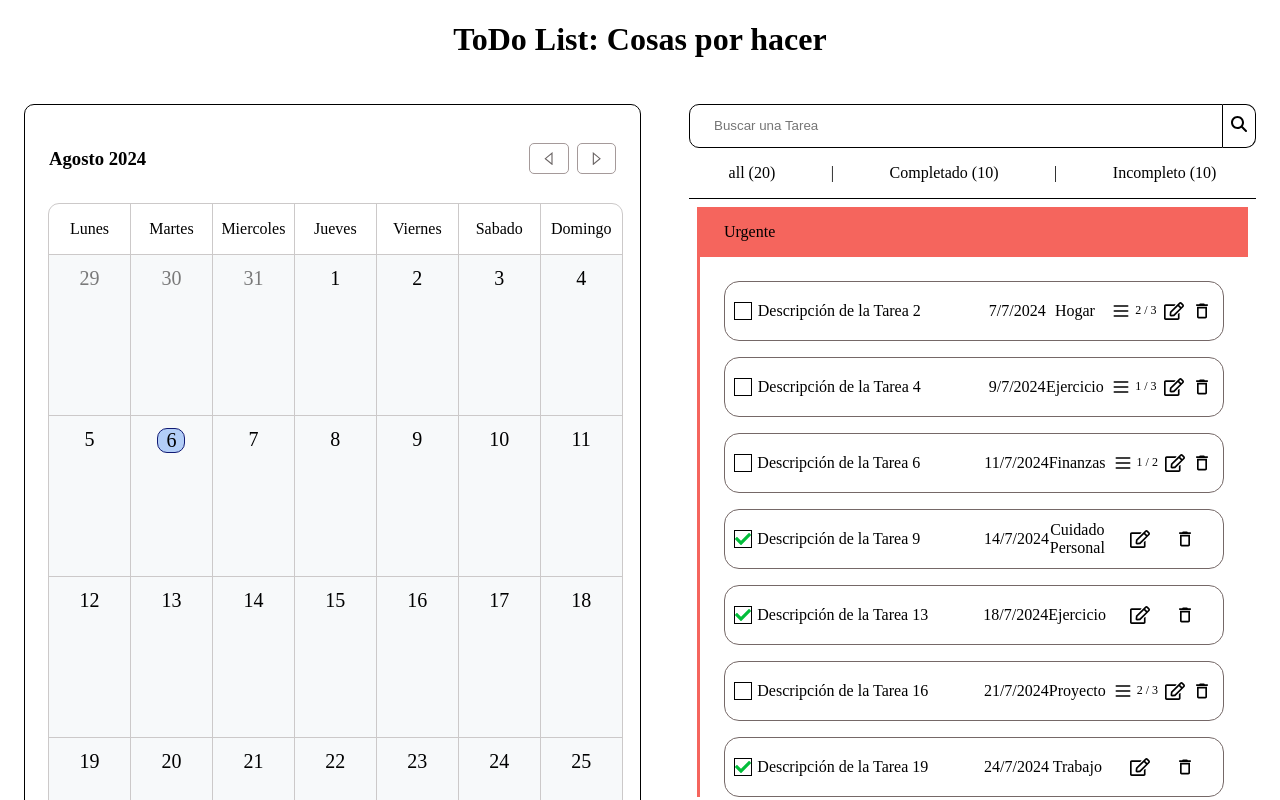
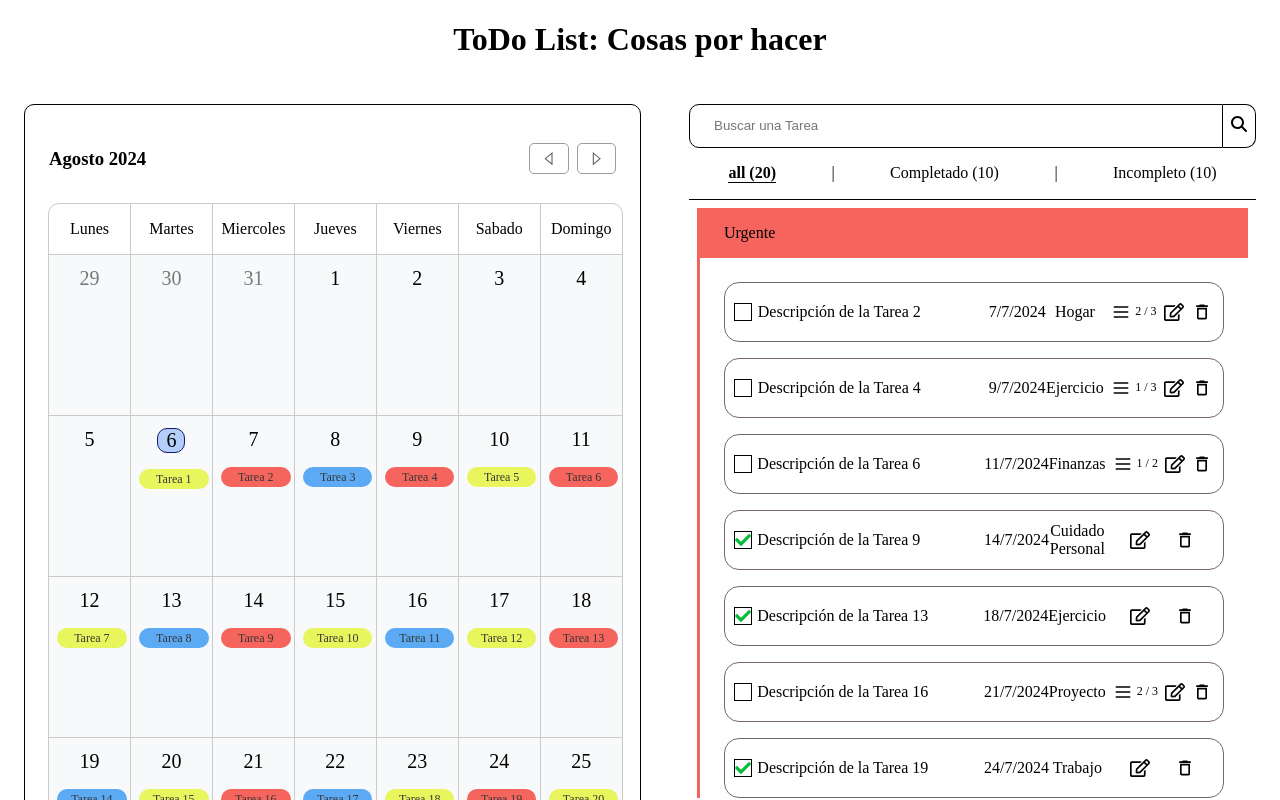
Before and after one commit to AngelOrellanoSM/todoApp-Local, a React (Create React App) app: page / in a window 1280 px wide. Shown: the top 800 px of the page. Built offline with nearby package versions, Linux system fonts and the light colour scheme.

Commit message:
Mostrar Tareas en Calendario

```diff
--- /dev/null
+++ b/src/Componentes/DiaCalendar/DiaTask/diaTask.css
@@ -0,0 +1,9 @@
+.taskCalendar-content{
+    padding: 0.15rem;
+    border-radius: 10px;
+    width: 100%;
+    color: #363636;
+    font-size: 0.75rem;
+    text-align: center;
+    cursor: pointer;
+}
--- /dev/null
+++ b/src/Componentes/DiaCalendar/DiaTask/index.jsx
@@ -0,0 +1,11 @@
+import './diaTask.css'
+
+const DiaTask = ({task}) => {
+    return (
+        <div className={`taskCalendar-content ${task.importancia}`}>
+            {task.titulo}
+        </div>
+    )
+}
+
+export {DiaTask}
--- a/src/Componentes/DiaCalendar/diaCalendar.css
+++ b/src/Componentes/DiaCalendar/diaCalendar.css
@@ -40,4 +40,5 @@
     display: flex;
     flex-direction: column;
     gap: 0.25rem;
+    width: 80%;
 }
--- a/src/Componentes/DiaCalendar/index.jsx
+++ b/src/Componentes/DiaCalendar/index.jsx
@@ -1,10 +1,21 @@
 import { FechaContext } from '../../Contexts/FechaContext';
+import { TaskContext } from '../../Contexts/TasksContext';
+import { DiaTask } from './DiaTask';
 import './diaCalendar.css'
 import { useContext } from 'react';
 
 const DiaCalendar = ( {dia, mes, año, fechaCalendar}) => {
 
     const {fechaActual} = useContext(FechaContext);
+    const {tasks} = useContext(TaskContext);
+
+    const taskDelDia = tasks.filter((task) => {
+        if(task.fecha.getFullYear()  === año && task.fecha.getDate() === dia && task.fecha.getMonth() === mes){
+            return true;
+        }else{
+            return false;
+        }
+    });
 
     return (
         <div className={`diaCalendar-content`}>
@@ -26,6 +37,13 @@ const DiaCalendar = ( {dia, mes, año, fechaCalendar}) => {
             </div>
 
             <div className={'content-tasks'}>
+                {
+                    taskDelDia.map((task, index) => {
+                        return (
+                            <DiaTask task={task} key={index}></DiaTask>
+                        )
+                    })
+                }
             </div>
         </div>
     )
--- a/src/Componentes/Estado/estado.css
+++ b/src/Componentes/Estado/estado.css
@@ -1,3 +1,11 @@
 .estado-content{
     cursor: pointer;
 }
+
+.seleccionado{
+    font-weight: 600;
+}
+
+.seleccionado > p{
+    border-bottom: 1px solid;
+}
--- a/src/Componentes/Estado/index.jsx
+++ b/src/Componentes/Estado/index.jsx
@@ -1,7 +1,7 @@
 import './estado.css'
-const Estado = ({estado, cantidad, click}) => {
+const Estado = ({estado, cantidad, click, selected}) => {
     return (
-        <div className={"estado-content"} onClick={() => click(estado)}>
+        <div className={`estado-content ${selected?"seleccionado":""}` } onClick={() => click(estado)}>
             <p>{estado} ({cantidad})</p>
         </div>
     )
--- a/src/Todos/index.jsx
+++ b/src/Todos/index.jsx
@@ -66,11 +66,11 @@ const Todos = () => {
         <div className={"todos-content"}>
             <BarraBusqueda />
             <div className={"content-estados"}>
-                <Estado estado={"all"} cantidad={estados.all} click={filtrarEstado}/>
+                <Estado estado={"all"} cantidad={estados.all} click={filtrarEstado} selected={seleccionEstado.all}/>
                 <p>|</p>
-                <Estado estado={"Completado"} cantidad={estados.completo} click={filtrarEstado}/>
+                <Estado estado={"Completado"} cantidad={estados.completo} click={filtrarEstado} selected={seleccionEstado.completado}/>
                 <p>|</p>
-                <Estado estado={"Incompleto"} cantidad={estados.incompleto} click={filtrarEstado}/>
+                <Estado estado={"Incompleto"} cantidad={estados.incompleto} click={filtrarEstado} selected={seleccionEstado.incompleto}/>
             </div>
             <div className={"content-prioridad"}>
                 {relevanciaExistencia.Urgente !== 0 && <Relevancia relevancia={"Urgente"}/>}
```
